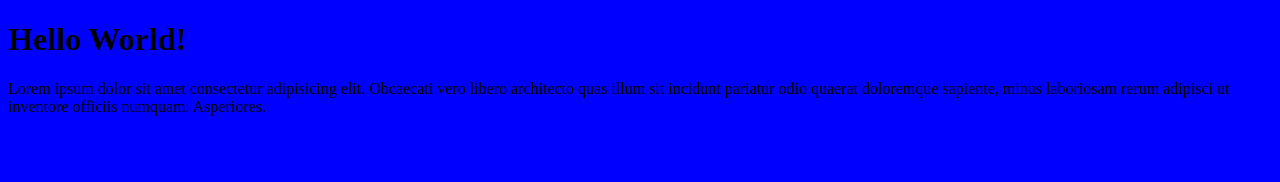
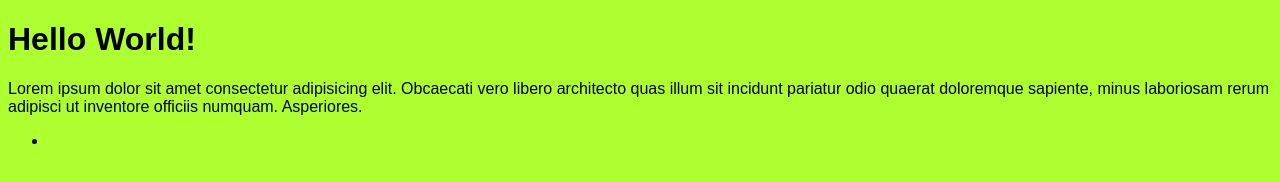
Before and after one commit to FuadIzul/wpu-git-test, a plain HTML site: page index.html in a window 1280 px wide. Drawn offline with Linux system fonts and the light colour scheme.

Commit message:
css html

```diff
--- a/index.html
+++ b/index.html
@@ -14,5 +14,9 @@
       sapiente, minus laboriosam rerum adipisci ut inventore officiis numquam.
       Asperiores.
     </p>
+
+    <ul>
+      <li></li>
+    </ul>
   </body>
 </html>
--- a/style.css
+++ b/style.css
@@ -1,3 +1,4 @@
 body {
-  background-color: blue;
+  background-color: greenyellow;
+  font-family: Arial, Helvetica, sans-serif;
 }
```
